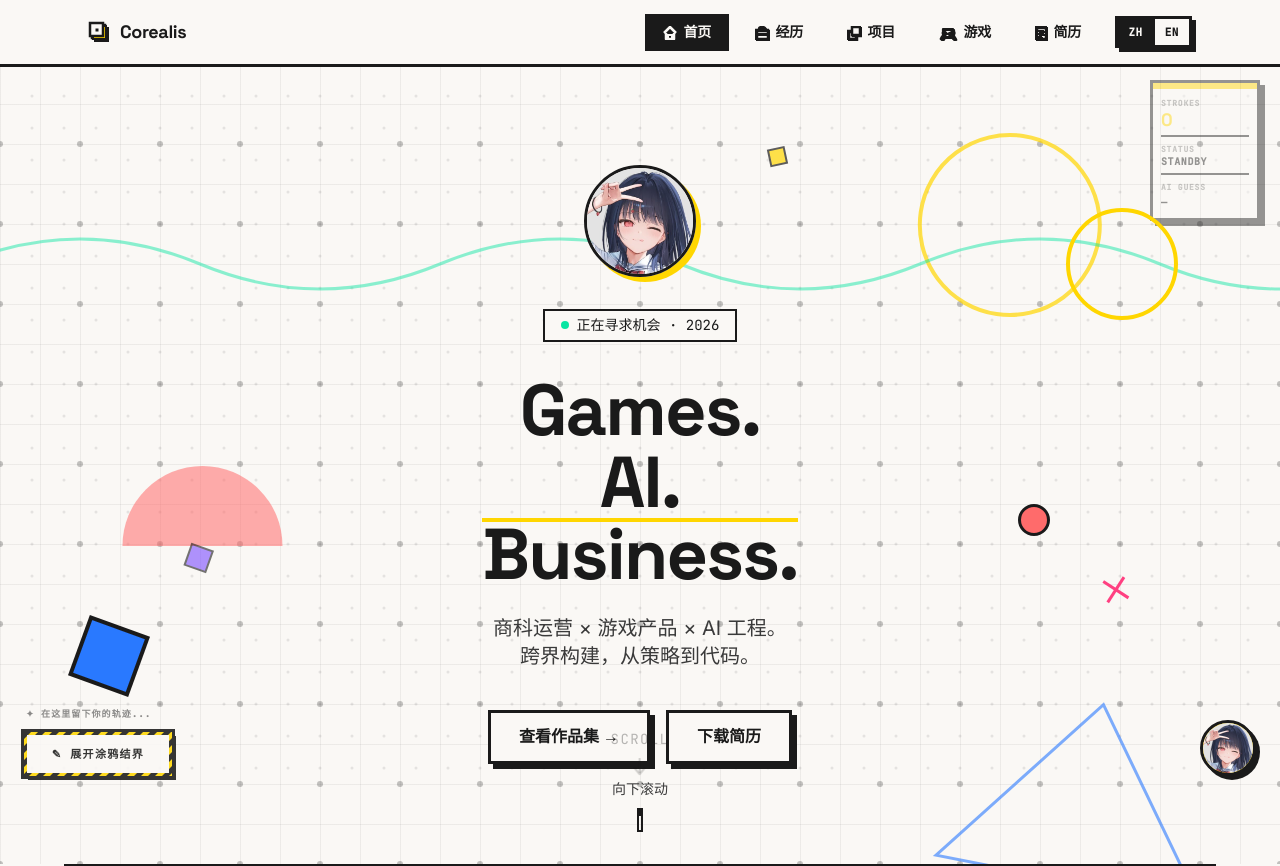
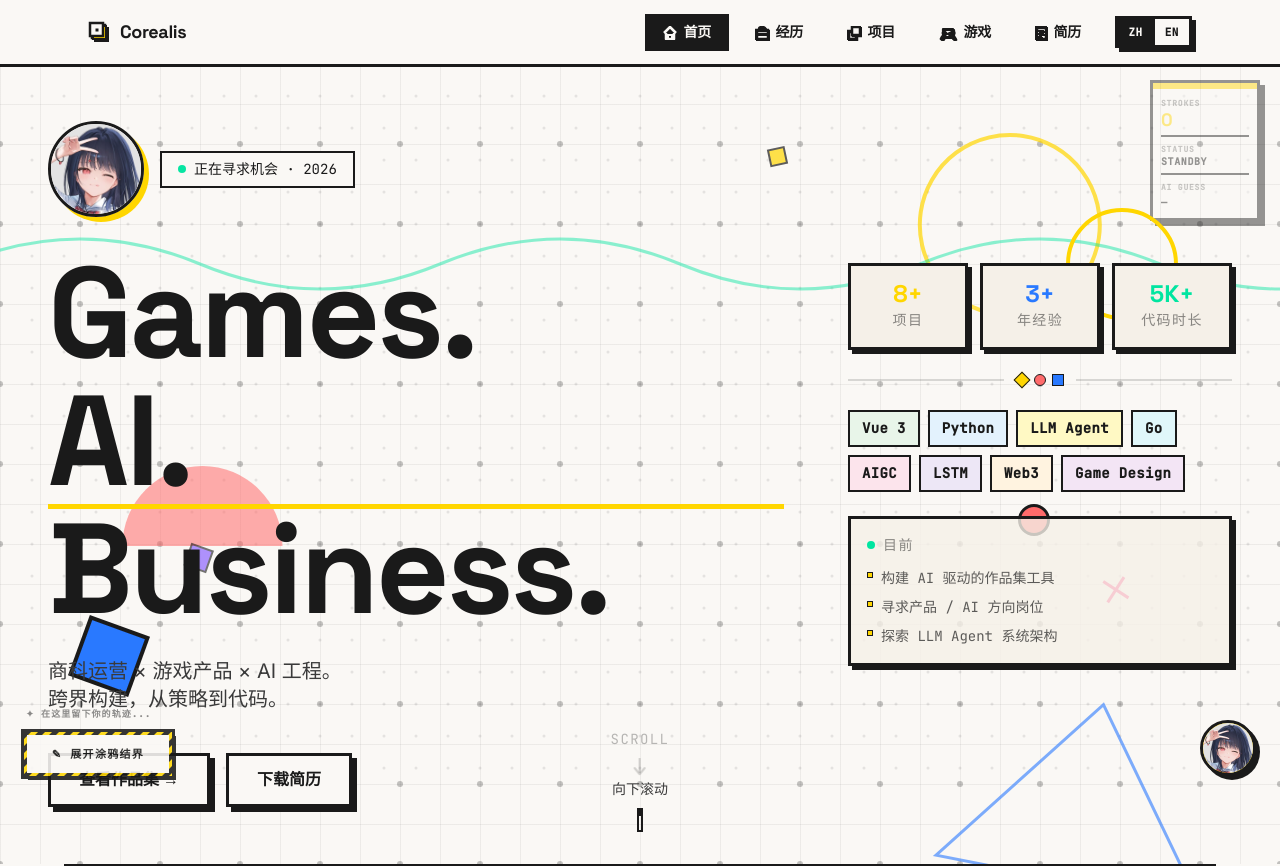
Before and after one commit to KDTikkly/haoyuan-web, a Vue app: page / in a window 1280 px wide. Shown: the top 866 px of the page. Built offline with nearby package versions, Linux system fonts and the light colour scheme.

Commit message:
feat: v7.9.6 HeroSection PC two-column layout with stat chips, tag cloud, currently panel

```diff
--- a/src/components/HeroSection.vue
+++ b/src/components/HeroSection.vue
@@ -53,45 +53,112 @@
     </div>
 
     <!-- ── Hero copy ── -->
-    <div ref="heroContent" class="relative z-10 max-w-3xl text-center pb-24 sm:pb-0" style="opacity:0;">
-      <!-- Avatar -->
-      <div class="flex justify-center mb-6 sm:mb-8">
+    <!-- Mobile: centered stack | PC (lg+): two-column split layout -->
+    <div ref="heroContent" class="relative z-10 w-full max-w-7xl mx-auto px-6 pb-20 lg:pb-0
+                                   flex flex-col items-center lg:flex-row lg:items-center lg:gap-16"
+         style="opacity:0;">
+
+      <!-- ══ LEFT: identity + headline + CTA ══ -->
+      <div class="flex-1 min-w-0 text-center lg:text-left">
+        <!-- Avatar + eyebrow row -->
+        <div class="flex flex-col lg:flex-row items-center lg:items-center gap-4 mb-8">
           <img
             src="/assets/images/avatar.jpg"
             alt="avatar"
-          class="w-20 h-20 sm:w-28 sm:h-28 rounded-full border-[3px] border-ink shadow-hard-sm sm:shadow-hard-yellow object-cover object-top"
+            class="w-20 h-20 lg:w-24 lg:h-24 rounded-full border-[3px] border-ink shadow-hard-sm lg:shadow-hard-yellow object-cover object-top flex-shrink-0"
           />
-      </div>
-
-      <!-- Eyebrow label -->
-      <div class="inline-flex items-center gap-2 border-2 border-ink px-4 py-1 font-mono text-sm mb-8 bg-warm-white">
+          <div class="inline-flex items-center gap-2 border-2 border-ink px-4 py-1.5 font-mono text-sm bg-warm-white">
             <span class="w-2 h-2 rounded-full bg-memphis-mint animate-pulse"></span>
             {{ $t('hero.badge') }}
           </div>
+        </div>
 
         <!-- Main heading — ScrambleText targets -->
-      <h1 class="font-display font-bold text-4xl sm:text-5xl md:text-7xl leading-none tracking-tight text-ink mb-6">
+        <h1 class="font-display font-bold text-5xl sm:text-6xl lg:text-8xl xl:text-9xl leading-none tracking-tight text-ink mb-6">
           <span ref="sloganLine1" class="block" style="opacity:0;">{{ $t('hero.line1') }}</span>
           <span class="block relative">
             <span ref="sloganLine2" class="relative z-10" style="opacity:0;">{{ $t('hero.line2') }}</span>
-          <span ref="underlineBar" class="absolute -bottom-1 left-0 right-0 h-1 bg-memphis-yellow" style="scaleX:0;transform-origin:left;"></span>
+            <span ref="underlineBar" class="absolute -bottom-1 left-0 right-0 h-[5px] bg-memphis-yellow" style="scaleX:0;transform-origin:left;"></span>
           </span>
           <span ref="sloganLine3" class="block" style="opacity:0;">{{ $t('hero.line3') }}</span>
         </h1>
 
         <!-- Sub-headline -->
-      <p ref="subText" class="font-sans text-base sm:text-lg md:text-xl text-ink-light max-w-xl mx-auto leading-relaxed mb-10" style="opacity:0;">
+        <p ref="subText" class="font-sans text-base sm:text-lg lg:text-xl text-ink-light max-w-xl mx-auto lg:mx-0 leading-relaxed mb-10" style="opacity:0;">
           {{ $t('hero.sub1') }}<br/>{{ $t('hero.sub2') }}
         </p>
 
         <!-- CTAs -->
-      <div ref="ctaRow" class="flex flex-wrap gap-4 justify-center" style="opacity:0;">
+        <div ref="ctaRow" class="flex flex-wrap gap-4 justify-center lg:justify-start" style="opacity:0;">
           <RouterLink to="/projects" class="btn-hard px-7 py-3 text-base bg-ink text-warm-white">
             {{ $t('hero.cta_projects') }}
           </RouterLink>
           <RouterLink to="/resume" class="btn-hard px-7 py-3 text-base">
             {{ $t('hero.cta_resume') }}
           </RouterLink>
+        </div>
+      </div>
+
+      <!-- ══ RIGHT: info panel — only visible on PC (lg+) ══ -->
+      <div ref="infoPanelEl" class="hidden lg:flex flex-col gap-6 w-80 xl:w-96 flex-shrink-0" style="opacity:0;">
+
+        <!-- Stat chips row -->
+        <div class="grid grid-cols-3 gap-3">
+          <div v-for="stat in heroStats" :key="stat.label"
+               class="border-[3px] border-ink p-4 bg-warm-beige flex flex-col items-center gap-1
+                      shadow-[4px_4px_0_0_#1A1A1A] hover:shadow-[2px_2px_0_0_#1A1A1A]
+                      hover:translate-x-[2px] hover:translate-y-[2px]
+                      transition-[transform,box-shadow] duration-150 cursor-default select-none">
+            <span class="font-display font-extrabold text-2xl leading-none" :style="{ color: stat.color }">
+              {{ stat.value }}
+            </span>
+            <span class="font-mono text-[10px] text-ink/50 uppercase tracking-widest text-center leading-tight">
+              {{ stat.label }}
+            </span>
+          </div>
+        </div>
+
+        <!-- Divider with Memphis accent -->
+        <div class="flex items-center gap-3">
+          <div class="flex-1 h-[2px] bg-ink/15"></div>
+          <div class="flex gap-1.5">
+            <span class="w-3 h-3 bg-memphis-yellow border border-ink inline-block rotate-45"></span>
+            <span class="w-3 h-3 bg-memphis-coral border border-ink rounded-full inline-block"></span>
+            <span class="w-3 h-3 bg-memphis-blue border border-ink inline-block"></span>
+          </div>
+          <div class="flex-1 h-[2px] bg-ink/15"></div>
+        </div>
+
+        <!-- Tech tag cloud -->
+        <div class="flex flex-wrap gap-2">
+          <span
+            v-for="tag in techTags" :key="tag.label"
+            class="inline-flex items-center gap-1.5 border-2 border-ink px-3 py-1.5
+                   font-mono text-[11px] font-bold tracking-wide
+                   hover:bg-ink hover:text-warm-white transition-colors duration-150 cursor-default select-none"
+            :style="{ background: tag.bg }"
+          >
+            {{ tag.label }}
+          </span>
+        </div>
+
+        <!-- Currently section -->
+        <div class="border-[3px] border-ink p-4 bg-warm-beige/80 shadow-[4px_4px_0_0_#1A1A1A]">
+          <div class="flex items-center gap-2 mb-3">
+            <span class="w-2 h-2 rounded-full bg-memphis-mint animate-pulse"></span>
+            <span class="font-mono text-[10px] text-ink/50 uppercase tracking-widest">
+              {{ locale === 'en' ? 'Currently' : '目前' }}
+            </span>
+          </div>
+          <ul class="space-y-2">
+            <li v-for="item in currentlyItems" :key="item"
+                class="flex items-start gap-2 font-mono text-xs text-ink/70 leading-relaxed">
+              <span class="mt-1 flex-shrink-0 w-1.5 h-1.5 border border-ink bg-memphis-yellow inline-block"></span>
+              {{ item }}
+            </li>
+          </ul>
+        </div>
+
       </div>
     </div>
 
@@ -106,7 +173,7 @@
 </template>
 
 <script setup>
-import { ref, onMounted, onUnmounted, watch } from 'vue'
+import { ref, computed, onMounted, onUnmounted, watch } from 'vue'
 import { useWindowSize } from '@vueuse/core'
 import { gsap } from 'gsap'
 import { ScrollTrigger } from 'gsap/ScrollTrigger'
@@ -120,6 +187,7 @@ const { width: vw, height: vh } = useWindowSize()
 // ── Refs ──────────────────────────────────────────────────────────────
 const sectionEl    = ref(null)
 const heroContent  = ref(null)
+const infoPanelEl  = ref(null)
 const sloganLine1  = ref(null)
 const sloganLine2  = ref(null)
 const sloganLine3  = ref(null)
@@ -136,6 +204,30 @@ const sq2          = ref(null)
 const floatCircle  = ref(null)
 const floatSquare  = ref(null)
 const floatTriDot  = ref(null)
+
+// ── Info panel data ───────────────────────────────────────────────────
+const heroStats = computed(() => [
+  { value: '8+', label: locale.value === 'en' ? 'Projects' : '项目',      color: '#FFD600' },
+  { value: '3+', label: locale.value === 'en' ? 'Years Exp' : '年经验',   color: '#2979FF' },
+  { value: '5K+', label: locale.value === 'en' ? 'Code Hrs' : '代码时长', color: '#00E5A0' },
+])
+
+const techTags = [
+  { label: 'Vue 3',        bg: '#E8F5E9' },
+  { label: 'Python',       bg: '#E3F2FD' },
+  { label: 'LLM Agent',    bg: '#FFF9C4' },
+  { label: 'Go',           bg: '#E0F7FA' },
+  { label: 'AIGC',         bg: '#FCE4EC' },
+  { label: 'LSTM',         bg: '#EDE7F6' },
+  { label: 'Web3',         bg: '#FFF3E0' },
+  { label: 'Game Design',  bg: '#F3E5F5' },
+]
+
+const currentlyItems = computed(() =>
+  locale.value === 'en'
+    ? ['Building AI-powered portfolio tools', 'Open to Product / AI roles', 'Exploring LLM Agent architectures']
+    : ['构建 AI 驱动的作品集工具', '寻求产品 / AI 方向岗位', '探索 LLM Agent 系统架构']
+)
 
 // Dot grid
 const dotGridPts = []
@@ -184,6 +276,14 @@ onMounted(() => {
 
     // ─ Entry: hero content fade ─
     gsap.to(heroContent.value, { opacity: 1, y: 0, duration: 0.5, ease: 'power2.out', delay: 0.1 })
+
+    // ─ Info panel slide-in (PC only) ─
+    if (infoPanelEl.value) {
+      gsap.fromTo(infoPanelEl.value,
+        { opacity: 0, x: 40 },
+        { opacity: 1, x: 0, duration: 0.7, delay: 1.8, ease: 'power3.out' }
+      )
+    }
 
     // ─ ScrambleText slogan lines ─
     const line1Text = sloganLine1.value?.textContent?.trim() ?? t('hero.line1')
```
Lines whose indentation alone changed are shown as unchanged.
